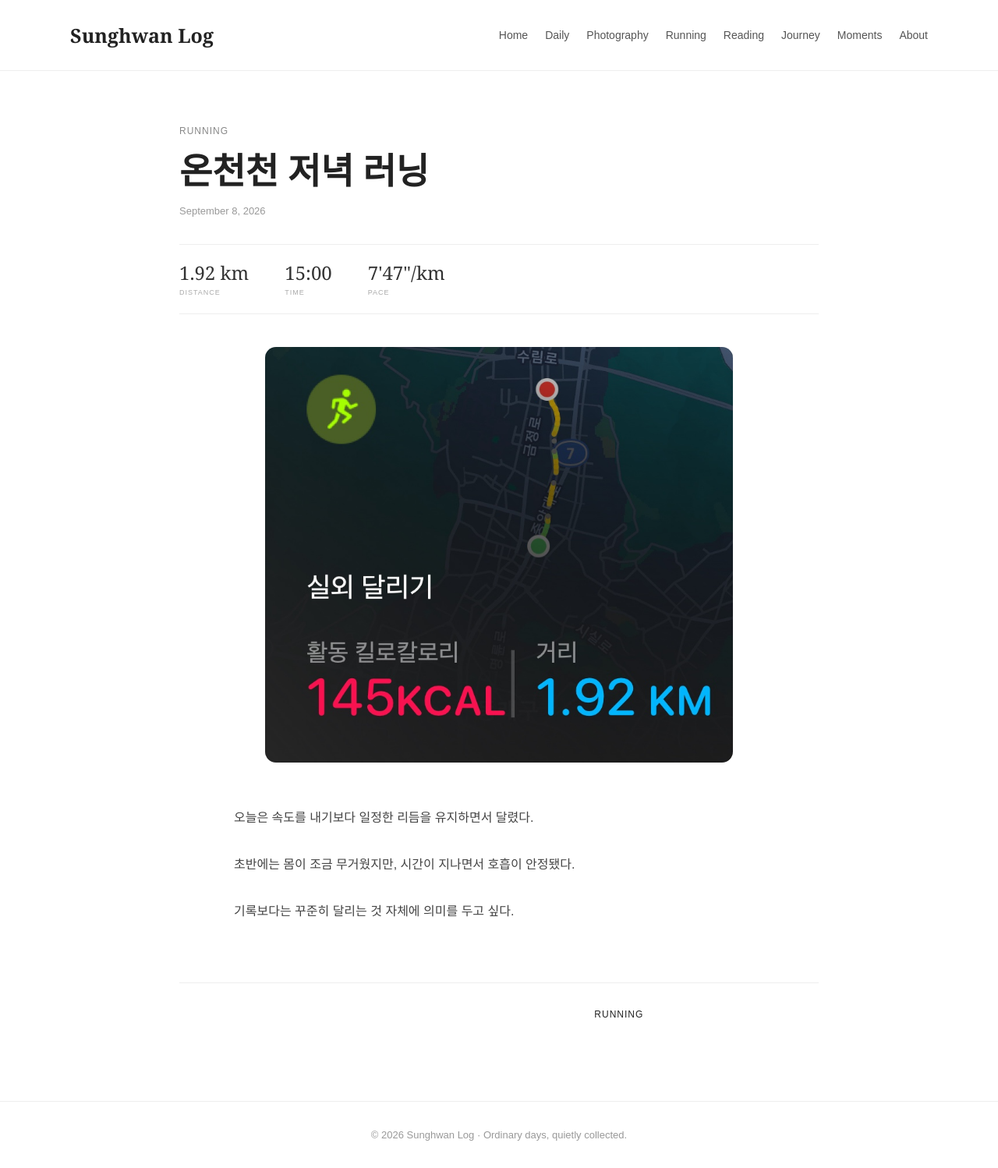
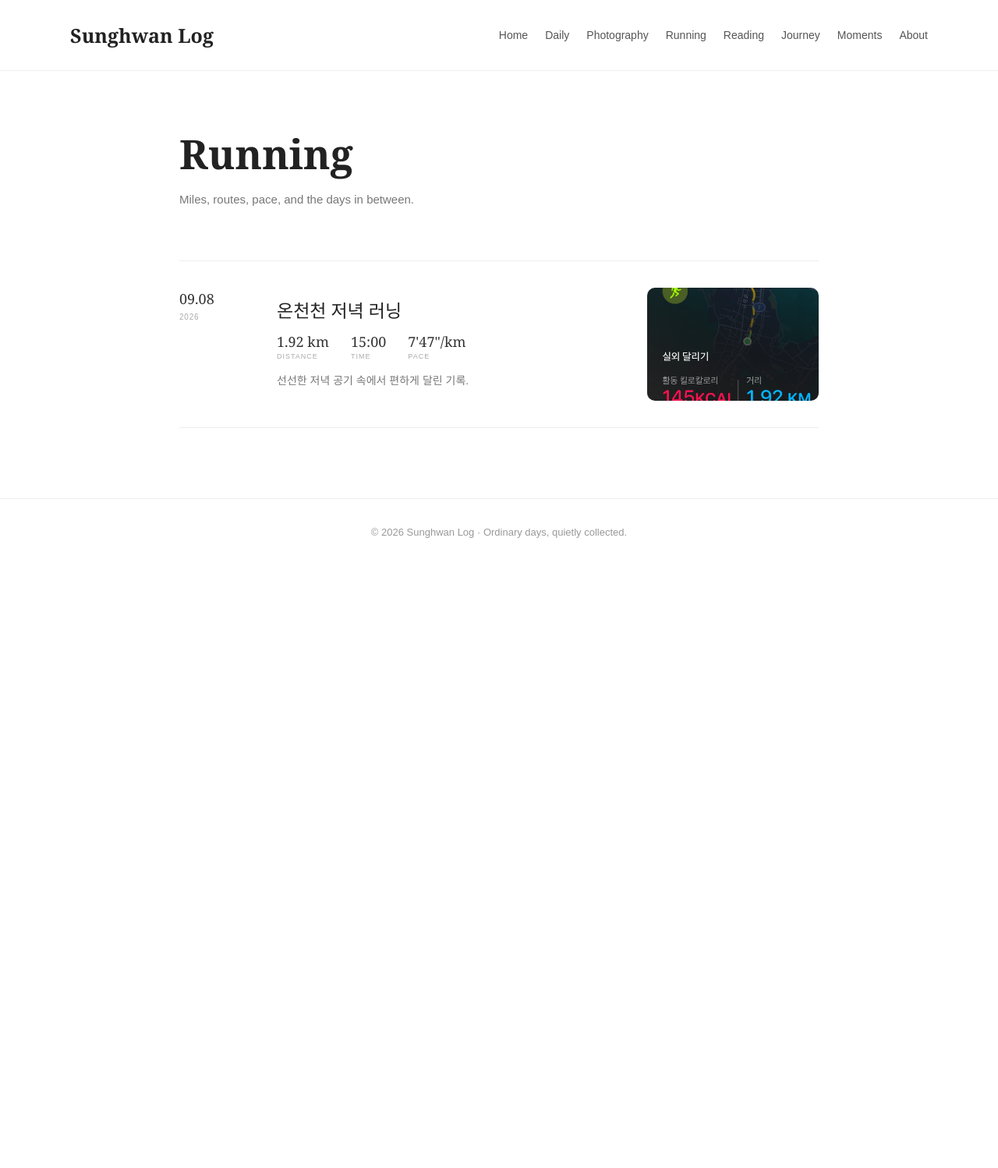
Before and after one commit to sunghwanlog/sunghwanlog.github.io, a Jekyll site: the page built from _posts/2026-09-08-running-001.md, in a window 1280 px wide. Shown: the whole page at 78% size. Built offline with Jekyll 4.4.1, drawn with Linux system fonts in a browser that asks for light colours; after the commit the page ends 900 px from its top, so only the background shows below that.

Commit message:
Update running.html

```diff
--- a/_layouts/running.html
+++ b/_layouts/running.html
@@ -1,3 +1,6 @@
+---
+---
+
 <!DOCTYPE html>
 <html lang="ko">
 
@@ -72,32 +75,113 @@
 
 
     /* =========================
-       ARTICLE
+       RUNNING HEADER
     ========================= */
 
-    .article {
+    .running-header {
       max-width: 820px;
-      margin: 70px auto 0;
+      margin: 75px auto 0;
     }
 
-    .category {
-      font-size: 12px;
-      color: #888;
-      text-transform: uppercase;
-      letter-spacing: 1px;
+    .running-header h1 {
+      margin: 0 0 14px;
+
+      font-family: Georgia, "Noto Serif KR", serif;
+      font-size: 52px;
+      line-height: 1.2;
     }
 
-    .article h1 {
-      margin: 14px 0;
+    .running-intro {
+      max-width: 620px;
+      margin: 0;
+
+      color: #777;
+      font-size: 15px;
+      line-height: 1.8;
+    }
+
+
+    /* =========================
+       RUNNING LIST
+    ========================= */
+
+    .running-list {
+      max-width: 820px;
+      margin: 65px auto 0;
+    }
+
+    .running-post {
+      display: grid;
+      grid-template-columns: 95px 1fr 220px;
+      gap: 30px;
+
+      align-items: center;
+
+      padding: 34px 0;
+
+      border-top: 1px solid #eeeeee;
+    }
+
+    .running-post:last-child {
+      border-bottom: 1px solid #eeeeee;
+    }
+
+
+    /* =========================
+       DATE
+    ========================= */
+
+    .running-date {
+      align-self: start;
+      padding-top: 4px;
+    }
+
+    .running-date-main {
+      display: block;
+
+      font-family: Georgia, serif;
+      font-size: 18px;
+      line-height: 1.2;
+
+      color: #333;
+    }
+
+    .running-date-year {
+      display: block;
+      margin-top: 6px;
+
+      color: #aaa;
+      font-size: 10px;
+
+      letter-spacing: 0.8px;
+    }
+
+
+    /* =========================
+       CONTENT
+    ========================= */
+
+    .running-content {
+      min-width: 0;
+    }
+
+    .running-content a {
+      text-decoration: none;
+      color: inherit;
+    }
+
+    .running-content h2 {
+      margin: 0 0 13px;
 
       font-family: Georgia, "Noto Serif KR", serif;
-      font-size: 46px;
-      line-height: 1.3;
+      font-size: 23px;
+      line-height: 1.4;
+
+      font-weight: normal;
     }
 
-    .date {
-      color: #999;
-      font-size: 13px;
+    .running-content a:hover h2 {
+      color: #777;
     }
 
 
@@ -108,24 +192,20 @@
     .running-stats {
       display: flex;
       flex-wrap: wrap;
-      gap: 46px;
+      gap: 28px;
 
-      margin-top: 35px;
-      padding: 22px 0;
-
-      border-top: 1px solid #eeeeee;
-      border-bottom: 1px solid #eeeeee;
+      margin: 0 0 14px;
     }
 
     .running-stat {
       display: flex;
       flex-direction: column;
-      gap: 5px;
+      gap: 3px;
     }
 
     .stat-value {
       font-family: Georgia, serif;
-      font-size: 24px;
+      font-size: 18px;
       line-height: 1.2;
 
       color: #333;
@@ -141,183 +221,90 @@
 
 
     /* =========================
-       GPS IMAGE
+       DESCRIPTION
     ========================= */
 
-    .gps-image {
-      max-width: 600px;
-      margin: 42px auto 0;
-    }
-
-    .gps-image img {
-      width: 100%;
-      height: auto;
-
-      display: block;
-
-      border-radius: 14px;
-    }
-
-
-    /* =========================
-       STORY
-    ========================= */
-
-    .story {
-      max-width: 680px;
-      margin: 55px auto 0;
-
-      color: #444;
-
-      font-size: 16px;
-      line-height: 2;
-    }
-
-    .story p {
-      margin: 0 0 28px;
-    }
-
-    .story h2 {
-      margin: 50px 0 20px;
-
-      font-family: Georgia, "Noto Serif KR", serif;
-      font-size: 25px;
-      line-height: 1.5;
-    }
-
-    .story h3 {
-      margin: 40px 0 18px;
-
-      font-family: Georgia, "Noto Serif KR", serif;
-      font-size: 20px;
-      line-height: 1.5;
-    }
-
-    .story blockquote {
-      margin: 45px 0;
-      padding-left: 22px;
-
-      border-left: 2px solid #dddddd;
+    .running-description {
+      max-width: 520px;
+      margin: 0;
 
       color: #777;
-
-      font-family: Georgia, "Noto Serif KR", serif;
-      font-size: 20px;
+      font-size: 14px;
       line-height: 1.8;
     }
 
 
     /* =========================
-       POST NAVIGATION
+       GPS PREVIEW
     ========================= */
 
-    .post-navigation {
-      display: grid;
-      grid-template-columns: 1fr 1fr 1.25fr;
-      gap: 36px;
-
-      align-items: start;
-
-      margin-top: 75px;
-      padding-top: 30px;
-
-      border-top: 1px solid #eeeeee;
+    .running-gps-link {
+      display: block;
+      text-decoration: none;
     }
 
-    .post-navigation a {
-      text-decoration: none;
-      color: inherit;
+    .running-gps {
+      width: 100%;
+      overflow: hidden;
+
+      border-radius: 10px;
+
+      background: #f6f6f6;
     }
 
-    .nav-side {
-      min-width: 0;
+    .running-gps img {
+      width: 100%;
+      height: 145px;
+
+      object-fit: cover;
+
+      display: block;
+
+      transition:
+        opacity 0.2s,
+        transform 0.3s;
     }
 
-    .nav-label {
-      display: block;
-      margin-bottom: 9px;
-
-      color: #777;
-      font-size: 11px;
-
-      letter-spacing: 1px;
-      text-transform: uppercase;
+    .running-gps-link:hover img {
+      opacity: 0.88;
+      transform: scale(1.02);
     }
 
-    .nav-title {
-      display: block;
 
-      color: #444;
+    /* GPS 이미지가 없는 경우 */
 
-      font-family: Georgia, "Noto Serif KR", serif;
-      font-size: 15px;
-      line-height: 1.5;
-    }
+    .running-gps-empty {
+      width: 100%;
+      height: 145px;
 
-    .nav-side a:hover .nav-title {
-      color: #777;
+      display: flex;
+      align-items: center;
+      justify-content: center;
+
+      border: 1px solid #eeeeee;
+      border-radius: 10px;
+
+      color: #bbb;
+      font-size: 11px;
+      letter-spacing: 0.8px;
+
+      background: #fafafa;
     }
 
 
     /* =========================
-       RUNNING CATEGORY PREVIEW
+       EMPTY STATE
     ========================= */
 
-    .nav-running {
-      min-width: 0;
-    }
+    .empty-running {
+      padding: 50px 0;
 
-    .running-nav-heading {
-      display: inline-block;
-      margin-bottom: 12px;
+      border-top: 1px solid #eeeeee;
+      border-bottom: 1px solid #eeeeee;
 
-      color: #666;
-      text-decoration: none;
-
-      font-size: 12px;
-      line-height: 1.4;
-
-      letter-spacing: 1px;
-      text-transform: uppercase;
-    }
-
-    .running-nav-heading:hover {
-      color: #000;
-    }
-
-    .running-preview {
-      display: flex;
-      flex-direction: column;
-      gap: 9px;
-    }
-
-    .running-preview-item {
-      display: grid;
-      grid-template-columns: 42px 1fr;
-      gap: 10px;
-
-      align-items: baseline;
-
-      text-decoration: none;
-    }
-
-    .running-preview-date {
-      color: #aaa;
-
-      font-size: 10px;
-      line-height: 1.4;
-    }
-
-    .running-preview-title {
-      color: #666;
-
-      font-family: Georgia, "Noto Serif KR", serif;
-      font-size: 12px;
-      line-height: 1.45;
-    }
-
-    .running-preview-item:hover .running-preview-title {
-      color: #000;
+      color: #999;
+      font-size: 14px;
+      line-height: 1.8;
     }
 
 
@@ -359,6 +346,16 @@
         margin-bottom: 8px;
       }
 
+      .running-post {
+        grid-template-columns: 80px 1fr 180px;
+        gap: 22px;
+      }
+
+      .running-gps img,
+      .running-gps-empty {
+        height: 120px;
+      }
+
     }
 
 
@@ -368,42 +365,55 @@
 
     @media (max-width: 650px) {
 
-      .article {
+      .running-header {
+        margin-top: 50px;
+      }
+
+      .running-header h1 {
+        font-size: 42px;
+      }
+
+      .running-list {
         margin-top: 45px;
       }
 
-      .article h1 {
-        font-size: 36px;
+      .running-post {
+        grid-template-columns: 58px 1fr;
+        gap: 18px;
+
+        padding: 26px 0;
+      }
+
+      .running-gps-link,
+      .running-gps-empty {
+        grid-column: 1 / -1;
+
+        margin-top: 8px;
+      }
+
+      .running-gps img,
+      .running-gps-empty {
+        height: auto;
+      }
+
+      .running-gps-empty {
+        min-height: 110px;
+      }
+
+      .running-content h2 {
+        font-size: 20px;
       }
 
       .running-stats {
-        gap: 26px;
+        gap: 18px;
       }
 
       .stat-value {
-        font-size: 20px;
+        font-size: 16px;
       }
 
-      .gps-image img {
-        border-radius: 10px;
-      }
-
-      .story {
-        font-size: 15px;
-      }
-
-      .post-navigation {
-        grid-template-columns: 1fr 1fr;
-        gap: 24px 18px;
-      }
-
-      .nav-running {
-        grid-column: 1 / -1;
-
-        margin-top: 6px;
-        padding-top: 20px;
-
-        border-top: 1px solid #eeeeee;
+      .running-description {
+        font-size: 13px;
       }
 
     }
@@ -485,48 +495,89 @@
 
 <main class="container">
 
-  <article class="article">
 
+  <!-- Running 소개 -->
 
-    <!-- 카테고리 -->
+  <section class="running-header">
 
-    <div class="category">
+    <h1>
       Running
-    </div>
+    </h1>
+
+    <p class="running-intro">
+      Miles, routes, pace, and the days in between.
+    </p>
+
+  </section>
 
 
 
-    <!-- 제목 -->
+  <!-- =========================
+       Running 글 목록
+  ========================= -->
 
-    <h1>
-      {{ page.title }}
-    </h1>
+  <section class="running-list">
 
 
+    {% assign running_posts = site.posts
+      | where: "category", "running" %}
 
-    <!-- 날짜 -->
 
-    <div class="date">
-      {{ page.date | date: "%B %-d, %Y" }}
+    {% if running_posts.size > 0 %}
+
+
+      {% for post in running_posts %}
+
+        <article class="running-post">
+
+
+          <!-- =========================
+               DATE
+          ========================= -->
+
+          <div class="running-date">
+
+            <span class="running-date-main">
+              {{ post.date | date: "%m.%d" }}
+            </span>
+
+            <span class="running-date-year">
+              {{ post.date | date: "%Y" }}
+            </span>
+
           </div>
 
 
 
           <!-- =========================
-         RUNNING STATS
+               CONTENT
           ========================= -->
 
-    {% if page.distance or page.duration or page.pace %}
+          <div class="running-content">
+
+            <a href="{{ post.url | relative_url }}">
+
+              <h2>
+                {{ post.title }}
+              </h2>
+
+            </a>
+
+
+
+            <!-- 거리 / 시간 / 평균 페이스 -->
+
+            {% if post.distance or post.duration or post.pace %}
 
               <div class="running-stats">
 
 
-        {% if page.distance and page.distance != "" %}
+                {% if post.distance and post.distance != "" %}
 
                   <div class="running-stat">
 
                     <span class="stat-value">
-              {{ page.distance }}
+                      {{ post.distance }}
                     </span>
 
                     <span class="stat-label">
@@ -539,12 +590,12 @@
 
 
 
-        {% if page.duration and page.duration != "" %}
+                {% if post.duration and post.duration != "" %}
 
                   <div class="running-stat">
 
                     <span class="stat-value">
-              {{ page.duration }}
+                      {{ post.duration }}
                     </span>
 
                     <span class="stat-label">
@@ -557,12 +608,12 @@
 
 
 
-        {% if page.pace and page.pace != "" %}
+                {% if post.pace and post.pace != "" %}
 
                   <div class="running-stat">
 
                     <span class="stat-value">
-              {{ page.pace }}
+                      {{ post.pace }}
                     </span>
 
                     <span class="stat-label">
@@ -580,190 +631,72 @@
 
 
 
+            <!-- 짧은 설명 -->
+
+            {% if post.description and post.description != "" %}
+
+              <p class="running-description">
+                {{ post.description }}
+              </p>
+
+            {% endif %}
+
+
+          </div>
+
+
+
           <!-- =========================
                GPS IMAGE
           ========================= -->
 
-    {% if page.gps_image and page.gps_image != "" %}
+          {% if post.gps_image and post.gps_image != "" %}
 
-      <div class="gps-image">
+            <a
+              class="running-gps-link"
+              href="{{ post.url | relative_url }}"
+            >
+
+              <div class="running-gps">
 
                 <img
-          src="{{ page.gps_image | relative_url }}"
-          alt="{{ page.title }} GPS 기록"
+                  src="{{ post.gps_image | relative_url }}"
+                  alt="{{ post.title }} GPS 기록"
                 >
 
+              </div>
+
+            </a>
+
+          {% else %}
+
+            <div class="running-gps-empty">
+              GPS RECORD
             </div>
 
           {% endif %}
 
 
+        </article>
 
-    <!-- =========================
-         본문
-    ========================= -->
-
-    <section class="story">
-
-      {{ content }}
-
-    </section>
+      {% endfor %}
 
 
-
-    <!-- =========================
-         Running 이전/다음 글 찾기
-    ========================= -->
-
-    {% assign running_posts = site.posts
-      | where: "category", "running" %}
-
-    {% assign older_running = nil %}
-    {% assign newer_running = nil %}
+    {% else %}
 
 
-    {% for post in running_posts %}
+      <div class="empty-running">
 
-      {% if post.url == page.url %}
+        아직 작성된 Running 기록이 없습니다.
 
-        {% assign current_index = forloop.index0 %}
-
-
-        <!-- 현재 글보다 오래된 Running -->
-
-        {% unless forloop.last %}
-
-          {% assign older_index = current_index | plus: 1 %}
-
-          {% assign older_running =
-            running_posts[older_index] %}
-
-        {% endunless %}
-
-
-        <!-- 현재 글보다 새로운 Running -->
-
-        {% unless forloop.first %}
-
-          {% assign newer_index = current_index | minus: 1 %}
-
-          {% assign newer_running =
-            running_posts[newer_index] %}
-
-        {% endunless %}
+      </div>
 
 
     {% endif %}
 
-    {% endfor %}
 
+  </section>
 
-
-    <!-- =========================
-         PREVIOUS / NEXT / RUNNING
-    ========================= -->
-
-    <div class="post-navigation">
-
-
-      <!-- PREVIOUS : 더 최신 기록 -->
-
-      <div class="nav-side">
-
-        {% if newer_running %}
-
-          <a href="{{ newer_running.url | relative_url }}">
-
-            <span class="nav-label">
-              PREVIOUS
-            </span>
-
-            <span class="nav-title">
-              {{ newer_running.title }}
-            </span>
-
-          </a>
-
-        {% endif %}
-
-      </div>
-
-
-
-      <!-- NEXT : 더 오래된 기록 -->
-
-      <div class="nav-side">
-
-        {% if older_running %}
-
-          <a href="{{ older_running.url | relative_url }}">
-
-            <span class="nav-label">
-              NEXT
-            </span>
-
-            <span class="nav-title">
-              {{ older_running.title }}
-            </span>
-
-          </a>
-
-        {% endif %}
-
-      </div>
-
-
-
-      <!-- RUNNING -->
-
-      <div class="nav-running">
-
-        <a
-          class="running-nav-heading"
-          href="{{ '/running.html' | relative_url }}"
-        >
-          RUNNING
-        </a>
-
-
-        <div class="running-preview">
-
-          {% assign preview_count = 0 %}
-
-          {% for running_post in running_posts %}
-
-            {% if running_post.url != page.url and preview_count < 3 %}
-
-              <a
-                class="running-preview-item"
-                href="{{ running_post.url | relative_url }}"
-              >
-
-                <span class="running-preview-date">
-                  {{ running_post.date | date: "%m.%d" }}
-                </span>
-
-                <span class="running-preview-title">
-                  {{ running_post.title }}
-                </span>
-
-              </a>
-
-              {% assign preview_count = preview_count | plus: 1 %}
-
-            {% endif %}
-
-          {% endfor %}
-
-        </div>
-
-      </div>
-
-
-    </div>
-
-
-  </article>
 
 </main>
 
```
Also changed, not shown: other parts of _layouts/running.html (+1 -1 lines). Lines whose indentation alone changed are shown as unchanged.
